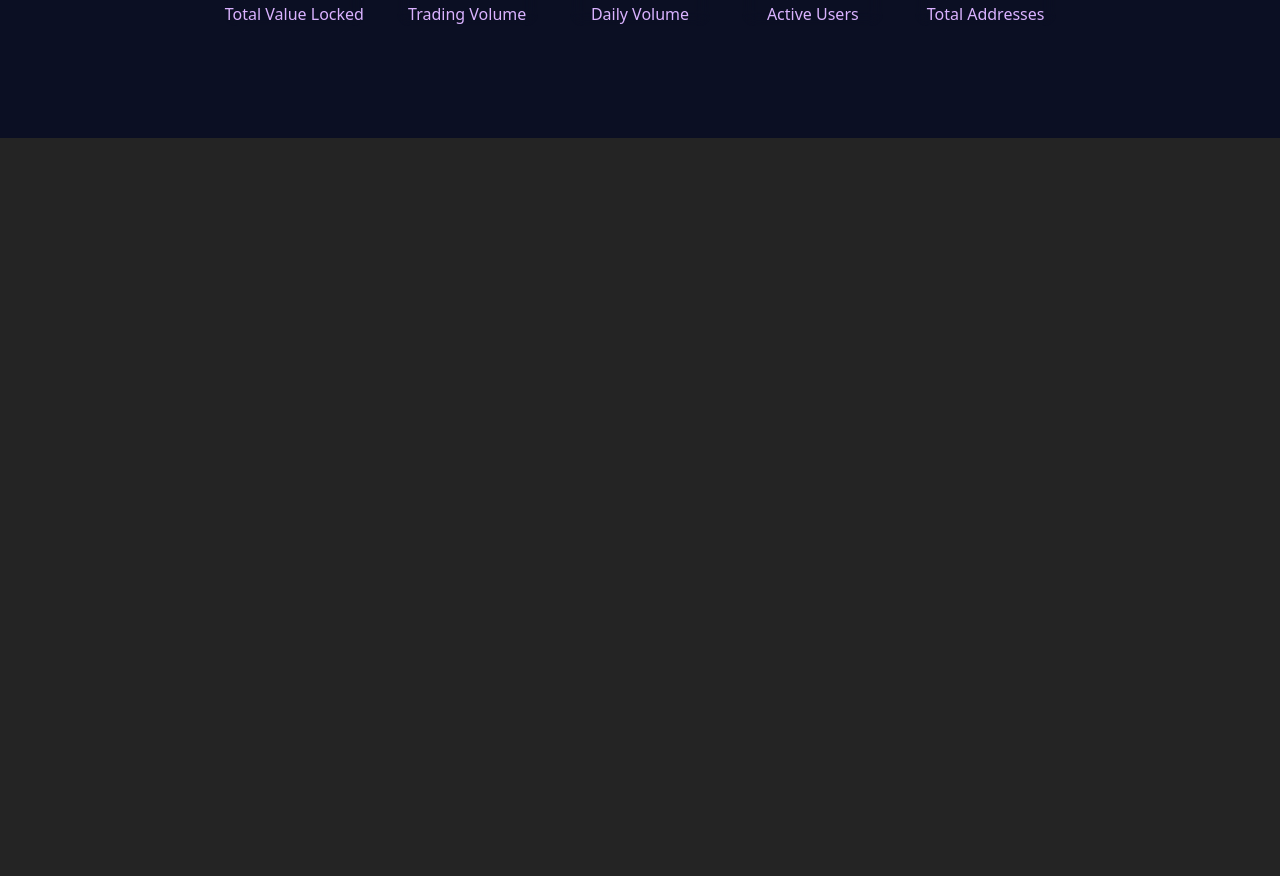
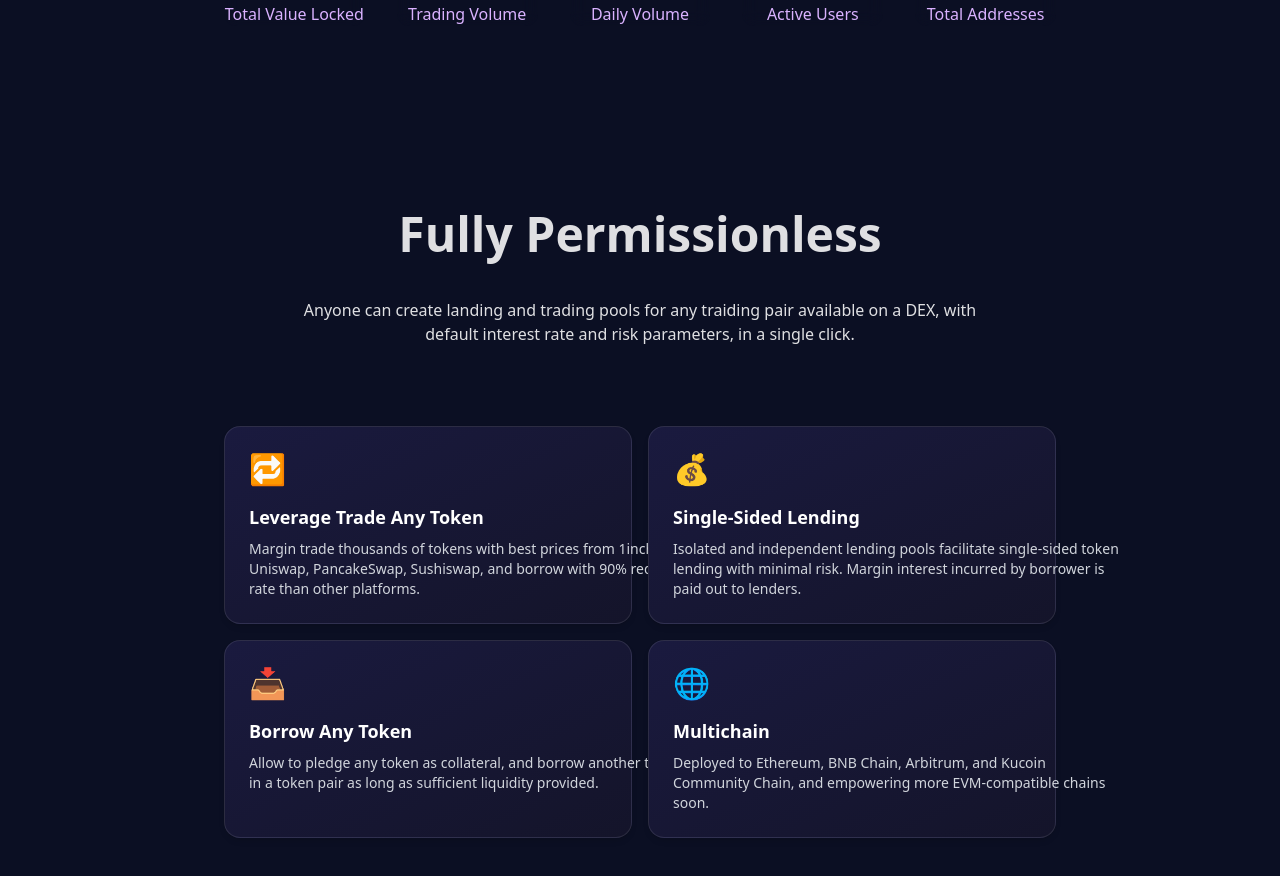
Before and after one commit to anandrajsingh/openleverage, a React (Vite) app: page / in a window 1280 px wide. Shown: the part 1221-2097 px from the top of the page. Before the commit the page ends 1359 px from the top, so only its background shows below. Built offline with nearby package versions, Linux system fonts and the light colour scheme.

Commit message:
second section

```diff
--- a/src/pages/Home.tsx
+++ b/src/pages/Home.tsx
@@ -7,6 +7,29 @@ export const Home = () => {
         { value: '557', label: 'Active Users' },
         { value: '39,000', label: 'Total Addresses' },
     ];
+
+    const cards = [
+        {
+            title: "Leverage Trade Any Token",
+            text: "Margin trade thousands of tokens with best prices from 1inch, Uniswap, PancakeSwap, Sushiswap, and borrow with 90% reduced rate than other platforms.",
+            icon: "🔁",
+        },
+        {
+            title: "Single-Sided Lending",
+            text: "Isolated and independent lending pools facilitate single-sided token lending with minimal risk. Margin interest incurred by borrower is paid out to lenders.",
+            icon: "💰",
+        },
+        {
+            title: "Borrow Any Token",
+            text: "Allow to pledge any token as collateral, and borrow another token in a token pair as long as sufficient liquidity provided.",
+            icon: "📥",
+        },
+        {
+            title: "Multichain",
+            text: "Deployed to Ethereum, BNB Chain, Arbitrum, and Kucoin Community Chain, and empowering more EVM-compatible chains soon.",
+            icon: "🌐",
+        },
+    ]
 
     return (
         <div className="min-h-screen bg-[#0B0F23] font-sans flex flex-col">
@@ -48,8 +71,19 @@ export const Home = () => {
                     </div>
                 </section>
 
-                <section className="flex flex-col w-[65vw]">
+                <section className="flex flex-col w-[65vw] items-center py-18">
+                    <div className="text-5xl font-bold pb-10">Fully Permissionless</div>
+                    <p className="text-center mb-20">Anyone can create landing and trading pools for any traiding pair available on a DEX, with <br /> default interest rate and risk parameters, in a single click.</p>
 
+                    <div className="grid grid-cols-1 md:grid-cols-2 gap-4 w-full">
+                        {cards.map(({ title, text, icon }, i) => (
+                            <div key={i} className="rounded-2xl p-6 bg-gradient-to-br from-[#1a1a3f] to-[#14142a] border border-white/10 shadow-md backdrop-blur-sm text-white">
+                                <div className="text-3xl mb-4">{icon}</div>
+                                <h3 className="text-lg font-semibold mb-2">{title}</h3>
+                                <p className="text-sm text-gray-300 w-md">{text}</p>
+                            </div>
+                        ))}
+                    </div>
                 </section>
             </main>
         </div>
```
